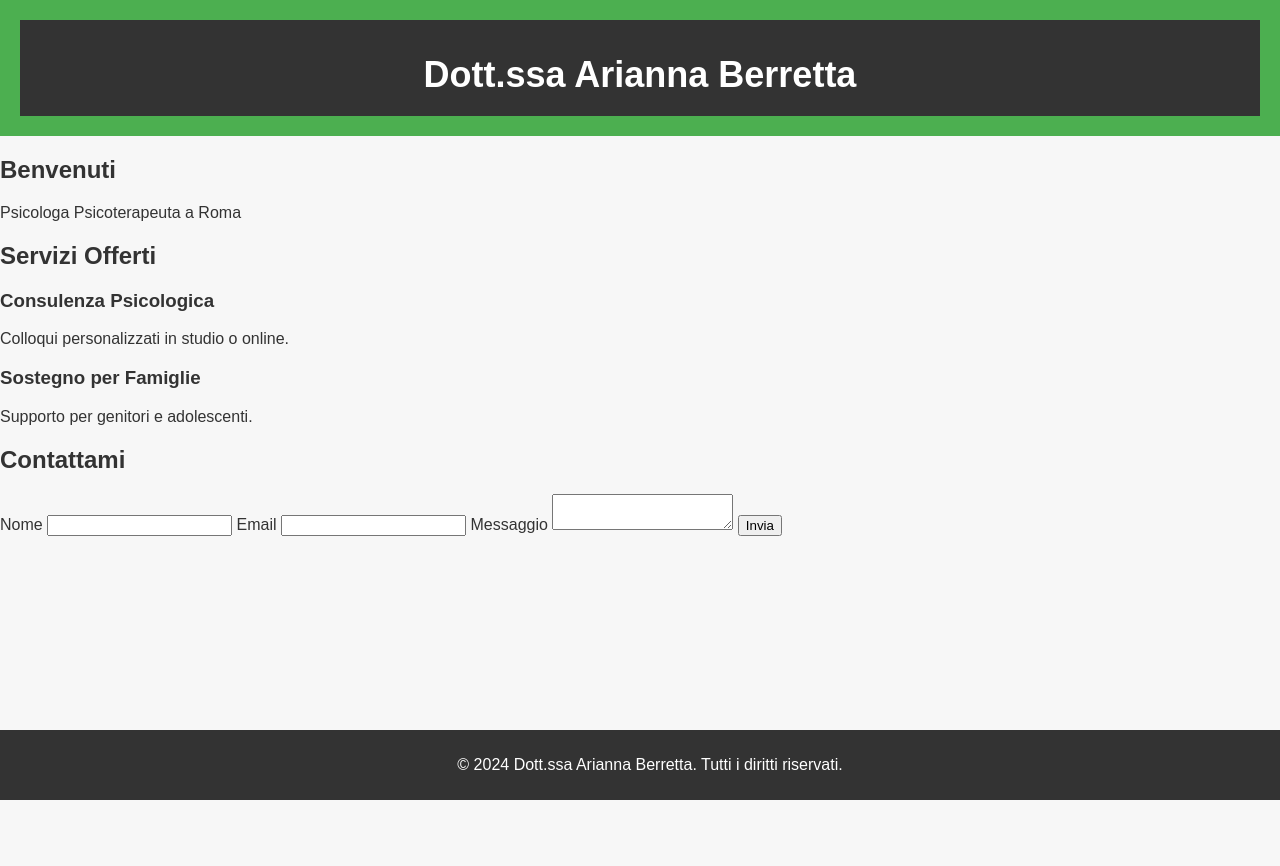
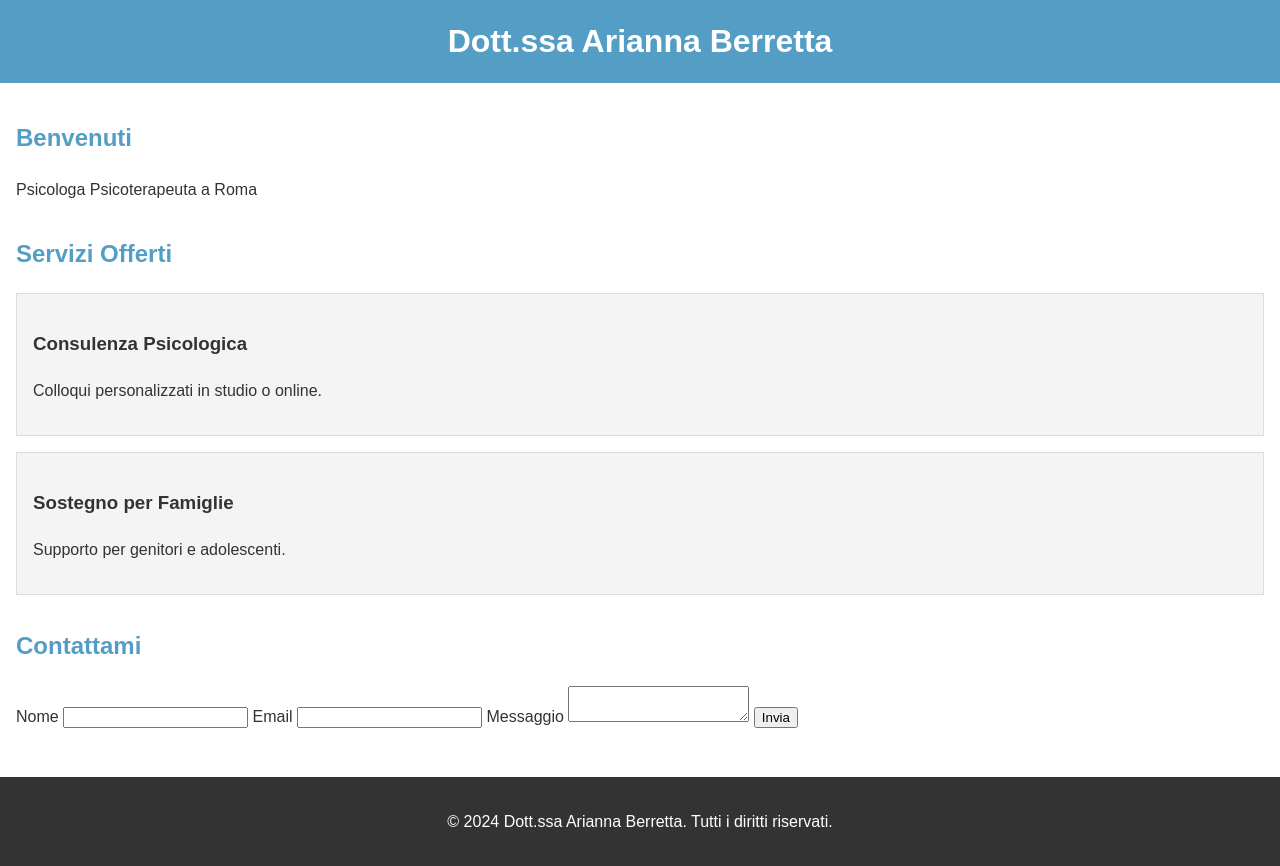
Before and after one commit to berrit97/psicologo-arianna, a plain HTML site: page docs/index.html in a window 1280 px wide. Before the commit the page ends 800 px from the top, so only its background shows below. Drawn offline with Linux system fonts and the light colour scheme; files that its build step writes are made by us from their sources; files whose address does not match are found by name.

Commit message:
Update styles.css

```diff
--- a/docs/styles.css
+++ b/docs/styles.css
@@ -1,75 +1,44 @@
 body {
-    font-family: 'Arial', sans-serif;
+    font-family: Arial, sans-serif;
+    line-height: 1.6;
     margin: 0;
     padding: 0;
-    background-color: #f7f7f7;
     color: #333;
 }
 
 header {
-    background-color: #4CAF50;
-    color: white;
-    padding: 20px;
+    background: #549dc5;
+    color: #fff;
+    padding: 1rem 0;
     text-align: center;
 }
 
-.navbar {
-    display: flex;
-    justify-content: center;
-    list-style: none;
-    padding: 10px 0;
+.navbar h1 {
     margin: 0;
-    background-color: #333;
 }
 
-.navbar li {
-    margin: 0 15px;
+main {
+    padding: 1rem;
 }
 
-.navbar a {
-    color: white;
-    text-decoration: none;
-    font-size: 18px;
+section {
+    margin-bottom: 2rem;
 }
 
-.navbar a:hover {
-    text-decoration: underline;
+section h2 {
+    color: #549dc5;
 }
 
-header h1 {
-    font-size: 36px;
-    margin-bottom: 10px;
-}
-
-header p {
-    font-size: 20px;
-}
-
-.section {
-    padding: 20px;
-    margin: 20px auto;
-    max-width: 900px;
-    background: white;
-    border-radius: 8px;
-    box-shadow: 0 4px 6px rgba(0, 0, 0, 0.1);
+.service {
+    background: #f4f4f4;
+    margin: 1rem 0;
+    padding: 1rem;
+    border: 1px solid #ddd;
 }
 
 footer {
     text-align: center;
-    padding: 10px;
-    background-color: #333;
-    color: white;
-    position: fixed;
-    bottom: 0;
-    width: 100%;
+    padding: 1rem;
+    background: #333;
+    color: #fff;
 }
-
-.photo-placeholder {
-    width: 100%;
-    height: 300px;
-    background-color: #e0e0e0;
-    margin-top: 20px;
-    text-align: center;
-    line-height: 300px;
-    color: #666;
-}
```
